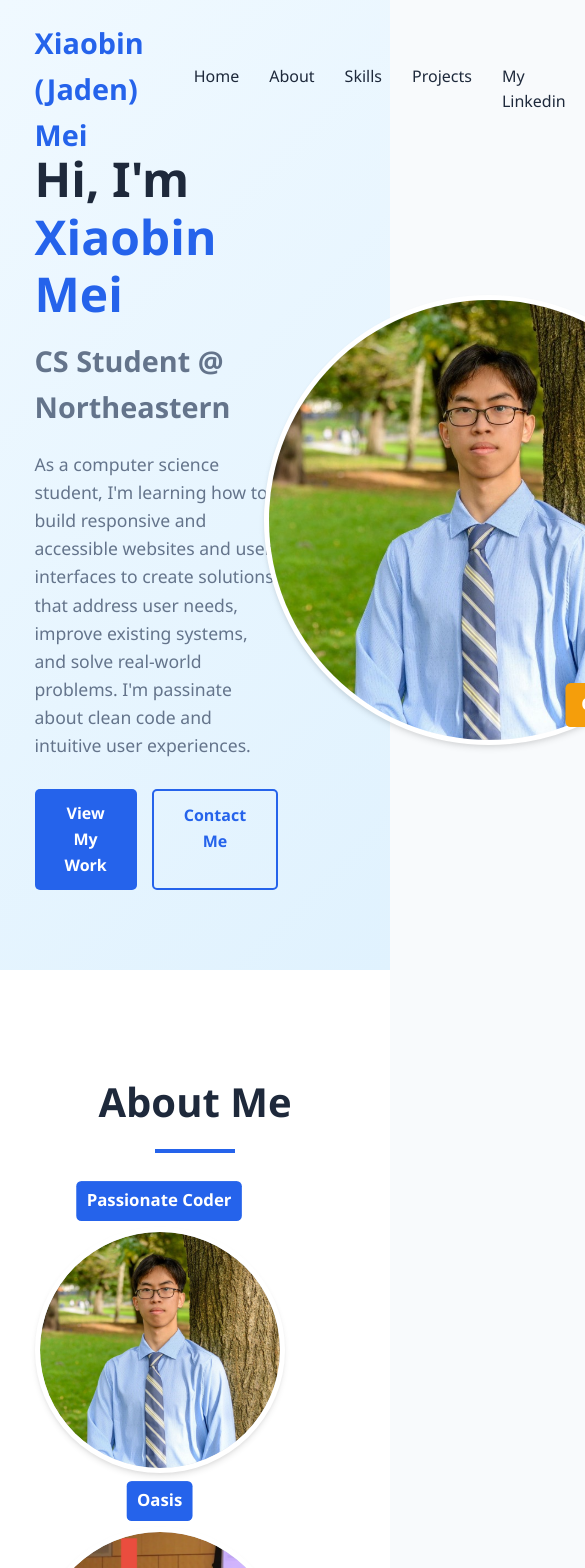
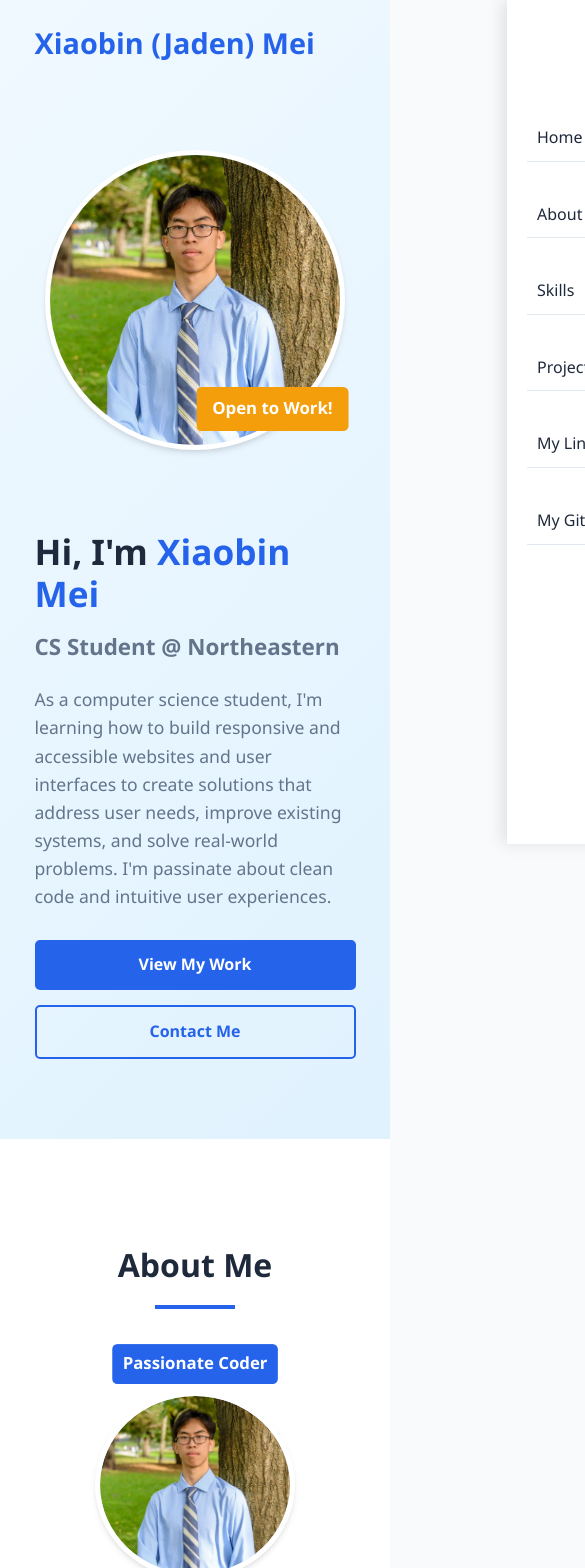
Before and after one commit to Jadeni77/XiaobinMei, a React (Vite) app: page / in a window 390 px wide. Shown: the top 1568 px of the page, 585 px wide, since content can reach past the window. Built offline with nearby package versions, Linux system fonts and the light colour scheme.

Commit message:
minimize index.css

```diff
--- a/src/App.css
+++ b/src/App.css
@@ -1,4 +1,120 @@
-/* Navbar Styles */
+/* ===== GLOBAL VARIABLES & BASE STYLES ===== */
+:root {
+  --primary: #2563eb;
+  --primary-dark: #1d4ed8;
+  --secondary: #7c3aed;
+  --dark: #1e293b;
+  --light: #f8fafc;
+  --gray: #64748b;
+  --light-gray: #e2e8f0;
+  --white: #ffffff;
+  --success: #10b981;
+  --danger: #ef4444;
+  --warning: #f59e0b;
+  --info: #3b82f6;
+  --shadow: 0 4px 6px -1px rgba(0, 0, 0, 0.1),
+    0 2px 4px -1px rgba(0, 0, 0, 0.06);
+  --transition: all 0.3s ease;
+}
+
+* {
+  margin: 0;
+  padding: 0;
+  box-sizing: border-box;
+}
+
+body {
+  font-family: "Segoe UI", Tahoma, Geneva, Verdana, sans-serif;
+  line-height: 1.6;
+  color: var(--dark);
+  background-color: #f8fafc;
+  overflow-x: hidden;
+}
+
+.container {
+  width: 90%;
+  max-width: 1200px;
+  margin: 0 auto;
+  padding: 0 15px;
+}
+
+.section-header {
+  text-align: center;
+  margin-bottom: 50px;
+}
+
+.section-header h2 {
+  font-size: 2.5rem;
+  margin-bottom: 15px;
+  color: var(--dark);
+}
+
+.divider {
+  width: 80px;
+  height: 4px;
+  background: var(--primary);
+  margin: 0 auto 20px;
+}
+
+.section-subtitle {
+  color: var(--gray);
+  max-width: 700px;
+  margin: 0 auto;
+  font-size: 1.1rem;
+}
+
+.btn {
+  display: inline-block;
+  padding: 12px 30px;
+  font-size: 1rem;
+  font-weight: 600;
+  border-radius: 5px;
+  text-align: center;
+  cursor: pointer;
+  transition: var(--transition);
+  text-decoration: none;
+  border: none;
+}
+
+.btn-primary {
+  background-color: var(--primary);
+  color: var(--white);
+}
+
+.btn-primary:hover {
+  background-color: var(--primary-dark);
+  transform: translateY(-3px);
+  box-shadow: var(--shadow);
+}
+
+.btn-secondary {
+  background-color: transparent;
+  color: var(--primary);
+  border: 2px solid var(--primary);
+}
+
+.btn-secondary:hover {
+  background-color: var(--primary);
+  color: var(--white);
+}
+
+.btn-outline {
+  background-color: transparent;
+  color: var(--primary);
+  border: 2px solid var(--primary);
+}
+
+.btn-outline:hover {
+  background-color: var(--primary);
+  color: var(--white);
+}
+
+.btn-small {
+  padding: 8px 15px;
+  font-size: 0.85rem;
+}
+
+/* ===== NAVBAR ===== */
 .navbar {
   position: fixed;
   top: 0;
@@ -8,8 +124,7 @@
   background-color: transparent;
   transition: var(--transition);
   padding: 20px 0;
-  /* Ensure overflow is visible for the menu to slide out */
-  overflow: visible; /* Important for mobile view */
+  overflow: visible;
 }
 
 .navbar.scrolled {
@@ -54,13 +169,10 @@
   cursor: pointer;
   padding: 10px;
   z-index: 1001;
-  display: flex;
   flex-direction: column;
   justify-content: space-between;
   height: 25px;
   width: 30px;
-  visibility: hidden; /* hide the button on desktop */
-  pointer-events: none; /* Prevent clicking on desktop */
 }
 
 .navbar-toggle span {
@@ -72,9 +184,8 @@
   transition: var(--transition);
 }
 
-/* Hamburger menu animations */
 .navbar-toggle.open span:nth-child(1) {
-  transform: translateY(7px) rotate(45deg); /* Adjust 7px based on height and margin */
+  transform: translateY(7px) rotate(45deg);
 }
 
 .navbar-toggle.open span:nth-child(2) {
@@ -82,10 +193,10 @@
 }
 
 .navbar-toggle.open span:nth-child(3) {
-  transform: translateY(-10px) rotate(-45deg); /* Adjust -10px based on height and margin */
+  transform: translateY(-10px) rotate(-45deg);
 }
 
-/* Hero Section */
+/* ===== HERO SECTION ===== */
 .hero {
   padding: 150px 0 80px;
   background: linear-gradient(135deg, #f0f9ff 0%, #e0f2fe 100%);
@@ -135,24 +246,30 @@
   display: flex;
   justify-content: center;
   max-width: 450px;
-   width: 100%;
+  width: 100%;
 }
 
 .hero-image {
   position: relative;
 }
 
-/* The image picture in the hero section */
 .profile-image {
   width: 450px;
   height: 450px;
   background-color: var(--light-gray);
   border-radius: 50%;
-  display: flex;
+  display: block;
   align-items: center;
   justify-content: center;
   border: 5px solid var(--white);
   box-shadow: var(--shadow);
+  overflow: hidden;
+}
+
+.profile-image img {
+  width: 100%;
+  height: 100%;
+  object-fit: cover;
 }
 
 .badge {
@@ -179,7 +296,7 @@
   }
 }
 
-/* About Section */
+/* ===== ABOUT SECTION ===== */
 .about {
   padding: 100px 0;
   background-color: var(--white);
@@ -192,22 +309,11 @@
   align-items: flex-start;
 }
 
-.image-badge {
-  position: absolute;
-  bottom: 20px;
-  left: -15px;
-  background-color: var(--primary);
-  color: var(--white);
-  padding: 8px 15px;
-  border-radius: 5px;
-  font-weight: 600;
-}
-
 .about-images {
   display: flex;
   flex-wrap: wrap;
   gap: 30px;
-  justify-content: flex-start; /* align to the left */
+  justify-content: flex-start;
   align-items: flex-start;
 }
 
@@ -218,6 +324,26 @@
   display: flex;
   flex-direction: column;
   align-items: center;
+}
+
+.badge-wrapper {
+  height: 24px;
+  display: flex;
+  align-items: flex-end;
+  justify-content: center;
+  margin-bottom: 8px;
+}
+
+.badge-top {
+  background-color: var(--primary);
+  color: var(--white);
+  padding: 6px 10px;
+  border-radius: 5px;
+  font-size: 1rem;
+  font-weight: 600;
+  text-align: center;
+  min-height: 22px;
+  animation: pulse 2s infinite;
 }
 
 .about-profile-image-container .profile-image {
@@ -253,29 +379,9 @@
   animation: pulse 2s infinite;
 }
 
-/* When badge empty, leave it empty and without shifting the image */
-.badge-wrapper {
-  height: 24px;
-  display: flex;
-  align-items: flex-end;
-  justify-content: center;
-}
-
-.badge-top {
-  margin-bottom: 8px;
-  background-color: var(--primary);
-  color: var(--white);
-  padding: 6px 10px;
-  border-radius: 5px;
-  font-size: 1rem;
-  font-weight: 600;
-  text-align: center;
-  min-height: 22px;
-  animation: pulse 2s infinite;
-}
-
 .about-text {
   flex: 1;
+  width: 100%;
 }
 
 .about-text h3 {
@@ -292,12 +398,12 @@
 
 .info-cards {
   display: flex;
+  flex-direction: column;
   gap: 20px;
   margin-top: 30px;
 }
 
 .info-card {
-  flex: 1;
   padding: 20px;
   border-radius: 10px;
   box-shadow: var(--shadow);
@@ -336,6 +442,8 @@
   display: flex;
   justify-content: space-between;
   align-items: center;
+  flex-wrap: wrap;
+  gap: 10px;
 }
 
 .experience-date {
@@ -343,7 +451,7 @@
   font-size: 0.9rem;
 }
 
-/* Skills Section */
+/* ===== SKILLS SECTION ===== */
 .skills {
   padding: 100px 0;
   background-color: #f1f5f9;
@@ -351,6 +459,7 @@
 
 .skills-container {
   display: flex;
+  flex-direction: column;
   gap: 50px;
 }
 
@@ -395,6 +504,7 @@
   display: flex;
   flex-wrap: wrap;
   gap: 10px;
+  margin-bottom: 30px;
 }
 
 .skill-tag {
@@ -413,10 +523,6 @@
   transform: translateY(-3px);
 }
 
-.tools-section {
-  margin-top: 40px;
-}
-
 .tools-section h3 {
   font-size: 1.8rem;
   margin-bottom: 20px;
@@ -425,7 +531,7 @@
 
 .tools-grid {
   display: grid;
-  grid-template-columns: repeat(3, 1fr);
+  grid-template-columns: repeat(auto-fill, minmax(150px, 1fr));
   gap: 20px;
 }
 
@@ -447,12 +553,20 @@
 .tool-icon {
   width: 50px;
   height: 50px;
-  background-color: var(--light-gray);
-  border-radius: 10px;
   margin-bottom: 15px;
+  display: flex;
+  align-items: center;
+  justify-content: center;
 }
 
-/* Projects Section */
+.tool-icon img {
+  width: 100%;
+  height: auto;
+  max-height: 100%;
+  object-fit: contain;
+}
+
+/* ===== PROJECTS SECTION ===== */
 .projects {
   padding: 100px 0;
   background-color: var(--white);
@@ -463,6 +577,7 @@
   justify-content: center;
   gap: 15px;
   margin-bottom: 40px;
+  flex-wrap: wrap;
 }
 
 .filter-btn {
@@ -512,7 +627,6 @@
   overflow: hidden;
 }
 
-/* Styles for the actual image inside .project-image */
 .project-screenshot {
   width: 100%;
   height: 100%;
@@ -540,7 +654,6 @@
   display: flex;
   flex-direction: column;
   flex-grow: 1;
-  margin-bottom: 0px;
 }
 
 .project-header {
@@ -565,9 +678,9 @@
 }
 
 .project-category-tags-container {
-  display: flex; /* Makes tags line up */
-  flex-wrap: wrap; /* Allows tags to wrap if many */
-  gap: 8px; /* Space between individual tags */
+  display: flex;
+  flex-wrap: wrap;
+  gap: 8px;
   margin-bottom: 5px;
 }
 
@@ -580,7 +693,7 @@
   word-wrap: break-word;
   overflow-wrap: break-word;
   hyphens: auto;
-  padding: 15px;
+  padding: 15px 0;
 }
 
 .project-technologies {
@@ -607,16 +720,11 @@
   justify-content: center;
 }
 
-.btn-small {
-  padding: 8px 15px; /* Slightly smaller padding */
-  font-size: 0.85rem; /* Smaller font size */
-}
-
 .no-link-text {
   font-size: 0.9rem;
   color: var(--gray);
   font-style: italic;
-  padding: 8px 0; /* Align with button padding */
+  padding: 8px 0;
 }
 
 .cta-section {
@@ -630,149 +738,7 @@
   font-size: 1.1rem;
 }
 
-/* Contact Section */
-.contact {
-  padding: 100px 0;
-  background-color: #f1f5f9;
-}
-
-.contact-container {
-  display: grid;
-  grid-template-columns: repeat(auto-fit, minmax(500px, 1fr));
-  gap: 50px;
-}
-
-.contact-form {
-  background-color: var(--white);
-  padding: 40px;
-  border-radius: 10px;
-  box-shadow: var(--shadow);
-}
-
-.contact-form h3 {
-  font-size: 1.8rem;
-  margin-bottom: 30px;
-  color: var(--dark);
-}
-
-.message {
-  padding: 15px;
-  margin-bottom: 20px;
-  border-radius: 5px;
-  font-weight: 500;
-}
-
-.message.success {
-  background-color: #dcfce7;
-  color: var(--success);
-}
-
-.form-group {
-  margin-bottom: 20px;
-}
-
-.form-group label {
-  display: block;
-  margin-bottom: 8px;
-  font-weight: 500;
-  color: var(--dark);
-}
-
-.form-group input,
-.form-group textarea {
-  width: 100%;
-  padding: 12px 15px;
-  border: 1px solid var(--light-gray);
-  border-radius: 5px;
-  font-size: 1rem;
-  transition: var(--transition);
-}
-
-.form-group input:focus,
-.form-group textarea:focus {
-  border-color: var(--primary);
-  outline: none;
-  box-shadow: 0 0 0 3px rgba(37, 99, 235, 0.1);
-}
-
-.form-group textarea {
-  min-height: 150px;
-  resize: vertical;
-}
-
-.contact-info {
-  background: linear-gradient(135deg, var(--primary) 0%, var(--secondary) 100%);
-  padding: 40px;
-  border-radius: 10px;
-  color: var(--white);
-  box-shadow: var(--shadow);
-}
-
-.contact-info h3 {
-  font-size: 1.8rem;
-  margin-bottom: 30px;
-}
-
-.contact-items {
-  margin-bottom: 40px;
-}
-
-.contact-item {
-  display: flex;
-  gap: 20px;
-  margin-bottom: 25px;
-}
-
-.contact-icon {
-  min-width: 50px;
-  height: 50px;
-  background-color: rgba(255, 255, 255, 0.2);
-  border-radius: 50%;
-  display: flex;
-  align-items: center;
-  justify-content: center;
-}
-
-.contact-details h4 {
-  font-size: 1.2rem;
-  margin-bottom: 5px;
-}
-
-.social-section h4 {
-  font-size: 1.2rem;
-  margin-bottom: 20px;
-  white-space: nowrap;
-  max-width: 300px;
-}
-
-.social-links {
-  display: flex;
-  gap: 15px;
-}
-
-.social-link {
-  display: flex;
-  align-items: center;
-  justify-content: center;
-  width: 40px;
-  height: 40px;
-  background-color: rgba(255, 255, 255, 0.2);
-  border-radius: 50%;
-  transition: var(--transition);
-}
-
-.social-link:hover {
-  background-color: var(--white);
-}
-
-.social-icon {
-  width: 20px;
-  height: 20px;
-  background-color: var(--white);
-  border-radius: 3px;
-}
-
-/* Footer CSS */
+/* ===== FOOTER ===== */
 .footer {
   background: linear-gradient(135deg, #1a2a4a 0%, #0d1b2a 100%);
   color: #e0e1dd;
@@ -798,10 +764,7 @@
   pointer-events: none;
 }
 
-.container {
-  width: 90%;
-  max-width: 1200px;
-  margin: 0 auto;
+.footer .container {
   position: relative;
   z-index: 2;
 }
@@ -896,7 +859,6 @@
   width: 100%;
 }
 
-/* Social Section - Fixed Styles */
 .social-section {
   display: flex;
   flex-direction: column;
@@ -953,7 +915,6 @@
   transform: scale(1.1);
 }
 
-/* Contact Section */
 .contact-section {
   display: flex;
   flex-direction: column;
@@ -1008,3 +969,165 @@
 .footer-bottom p {
   margin: 0;
 }
+
+/* ===== RESPONSIVE DESIGN ===== */
+@media (max-width: 900px) {
+  .footer-content {
+    grid-template-columns: 1fr 1fr;
+    gap: 30px;
+  }
+
+  .footer-brand {
+    grid-column: span 2;
+  }
+
+  .social-links {
+    grid-template-columns: repeat(6, 1fr);
+    max-width: 100%;
+  }
+}
+
+@media (max-width: 768px) {
+  .navbar-links {
+    position: fixed;
+    top: 0;
+    right: -100%;
+    height: 100vh;
+    width: 70%;
+    background-color: var(--white);
+    flex-direction: column;
+    padding: 100px 20px 20px;
+    transition: var(--transition);
+    box-shadow: -5px 0 15px rgba(0, 0, 0, 0.1);
+  }
+
+  .navbar-links.open {
+    right: 0;
+  }
+
+  .navbar-links a {
+    margin: 15px 0;
+    padding: 10px;
+    border-bottom: 1px solid var(--light-gray);
+    width: 100%;
+  }
+
+  .navbar-toggle {
+    display: flex;
+    visibility: visible;
+    pointer-events: auto;
+  }
+
+  .hero-container {
+    flex-direction: column;
+  }
+
+  .hero-image-container {
+    order: -1;
+    margin-bottom: 30px;
+  }
+
+  .hero-image-container,
+  .profile-image {
+    max-width: 300px;
+    height: 300px;
+  }
+
+  .info-cards {
+    flex-direction: column;
+  }
+
+  .skills-container {
+    flex-direction: column;
+  }
+
+  .tools-grid {
+    grid-template-columns: repeat(3, 1fr);
+  }
+}
+
+@media (max-width: 600px) {
+  .footer-content {
+    grid-template-columns: 1fr;
+  }
+
+  .footer-brand {
+    grid-column: span 1;
+  }
+
+  .social-links {
+    grid-template-columns: repeat(3, 1fr);
+    max-width: 250px;
+  }
+
+  .contact-emails {
+    gap: 10px;
+  }
+
+  .email-link span {
+    font-size: 0.9rem;
+  }
+
+  .project-filters {
+    justify-content: flex-start;
+  }
+
+  .about-images {
+    justify-content: center;
+  }
+
+  .about-profile-image-container {
+    width: 200px;
+    height: 220px;
+  }
+}
+
+@media (max-width: 480px) {
+  .footer {
+    padding: 40px 0 20px;
+  }
+
+  .footer-brand h3 {
+    font-size: 1.6rem;
+  }
+
+  .footer-links h4,
+  .social-section h4,
+  .contact-section h4 {
+    font-size: 1.2rem;
+  }
+
+  .social-links {
+    grid-template-columns: repeat(3, 1fr);
+    gap: 10px;
+  }
+
+  .social-links a {
+    width: 44px;
+    height: 44px;
+  }
+
+  .section-header h2 {
+    font-size: 2rem;
+  }
+
+  .hero-title {
+    font-size: 2.2rem;
+  }
+
+  .hero-subtitle {
+    font-size: 1.4rem;
+  }
+
+  .hero-buttons {
+    flex-direction: column;
+  }
+
+  .projects-grid {
+    grid-template-columns: 1fr;
+  }
+
+  .tool-item {
+    padding: 15px 5px;
+  }
+}
--- a/src/index.css
+++ b/src/index.css
@@ -1,174 +1 @@
-:root {
-  --primary: #2563eb;
-  --primary-dark: #1d4ed8;
-  --secondary: #7c3aed;
-  --dark: #1e293b;
-  --light: #f8fafc;
-  --gray: #64748b;
-  --light-gray: #e2e8f0;
-  --white: #ffffff;
-  --success: #10b981;
-  --danger: #ef4444;
-  --warning: #f59e0b;
-  --info: #3b82f6;
-  --shadow: 0 4px 6px -1px rgba(0, 0, 0, 0.1),
-    0 2px 4px -1px rgba(0, 0, 0, 0.06);
-  --transition: all 0.3s ease;
-}
-
-* {
-  margin: 0;
-  padding: 0;
-  box-sizing: border-box;
-}
-
-body {
-  font-family: "Segoe UI", Tahoma, Geneva, Verdana, sans-serif;
-  line-height: 1.6;
-  color: var(--dark);
-  background-color: #f8fafc;
-  overflow-x: hidden;
-}
-
-.container {
-  width: 90%;
-  max-width: 1200px;
-  margin: 0 auto;
-  padding: 0 15px;
-}
-
-.section-header {
-  text-align: center;
-  margin-bottom: 50px;
-}
-
-.section-header h2 {
-  font-size: 2.5rem;
-  margin-bottom: 15px;
-  color: var(--dark);
-}
-
-.divider {
-  width: 80px;
-  height: 4px;
-  background: var(--primary);
-  margin: 0 auto 20px;
-}
-
-.section-subtitle {
-  color: var(--gray);
-  max-width: 700px;
-  margin: 0 auto;
-  font-size: 1.1rem;
-}
-
-.btn {
-  display: inline-block;
-  padding: 12px 30px;
-  font-size: 1rem;
-  font-weight: 600;
-  border-radius: 5px;
-  text-align: center;
-  cursor: pointer;
-  transition: var(--transition);
-  text-decoration: none;
-  border: none;
-}
-
-.btn-primary {
-  background-color: var(--primary);
-  color: var(--white);
-}
-
-.btn-primary:hover {
-  background-color: var(--primary-dark);
-  transform: translateY(-3px);
-  box-shadow: var(--shadow);
-}
-
-.btn-secondary {
-  background-color: transparent;
-  color: var(--primary);
-  border: 2px solid var(--primary);
-}
-
-.btn-secondary:hover {
-  background-color: var(--primary);
-  color: var(--white);
-}
-
-.btn-outline {
-  background-color: transparent;
-  color: var(--primary);
-  border: 2px solid var(--primary);
-}
-
-.btn-outline:hover {
-  background-color: var(--primary);
-  color: var(--white);
-}
-
-@media (max-width: 900px) {
-  .footer-content {
-    grid-template-columns: 1fr 1fr;
-    gap: 30px;
-  }
-
-  .footer-brand {
-    grid-column: span 2;
-  }
-
-  .social-links {
-    grid-template-columns: repeat(6, 1fr);
-    max-width: 100%;
-  }
-}
-
-@media (max-width: 600px) {
-  .footer-content {
-    grid-template-columns: 1fr;
-  }
-
-  .footer-brand {
-    grid-column: span 1;
-  }
-
-  .social-links {
-    grid-template-columns: repeat(3, 1fr);
-    max-width: 250px;
-  }
-
-  .contact-emails {
-    gap: 10px;
-  }
-
-  .email-link span {
-    font-size: 0.9rem;
-  }
-}
-
-@media (max-width: 480px) {
-  .footer {
-    padding: 40px 0 20px;
-  }
-
-  .footer-brand h3 {
-    font-size: 1.6rem;
-  }
-
-  .footer-links h4,
-  .social-section h4,
-  .contact-section h4 {
-    font-size: 1.2rem;
-  }
-
-  .social-links {
-    grid-template-columns: repeat(3, 1fr);
-    gap: 10px;
-  }
-
-  .social-links a {
-    width: 44px;
-    height: 44px;
-  }
-}
+@import './App.css';
```
